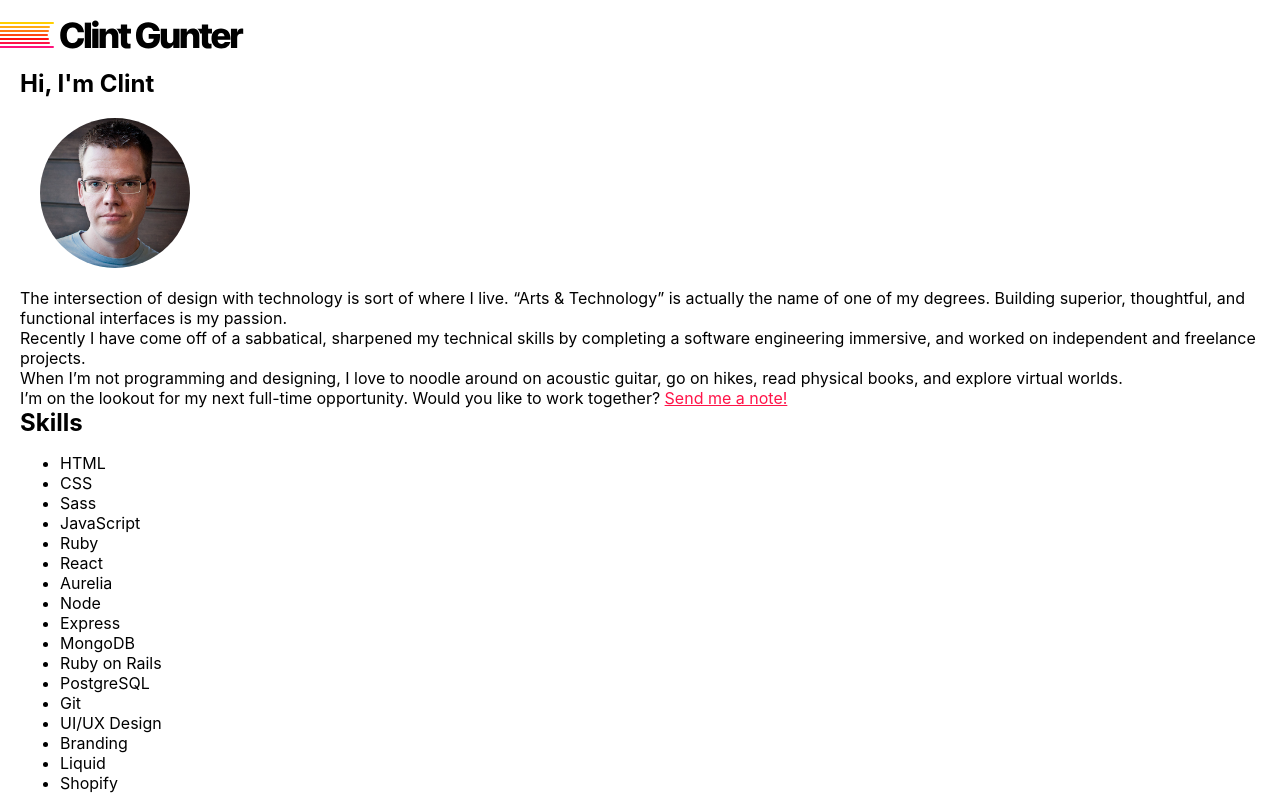
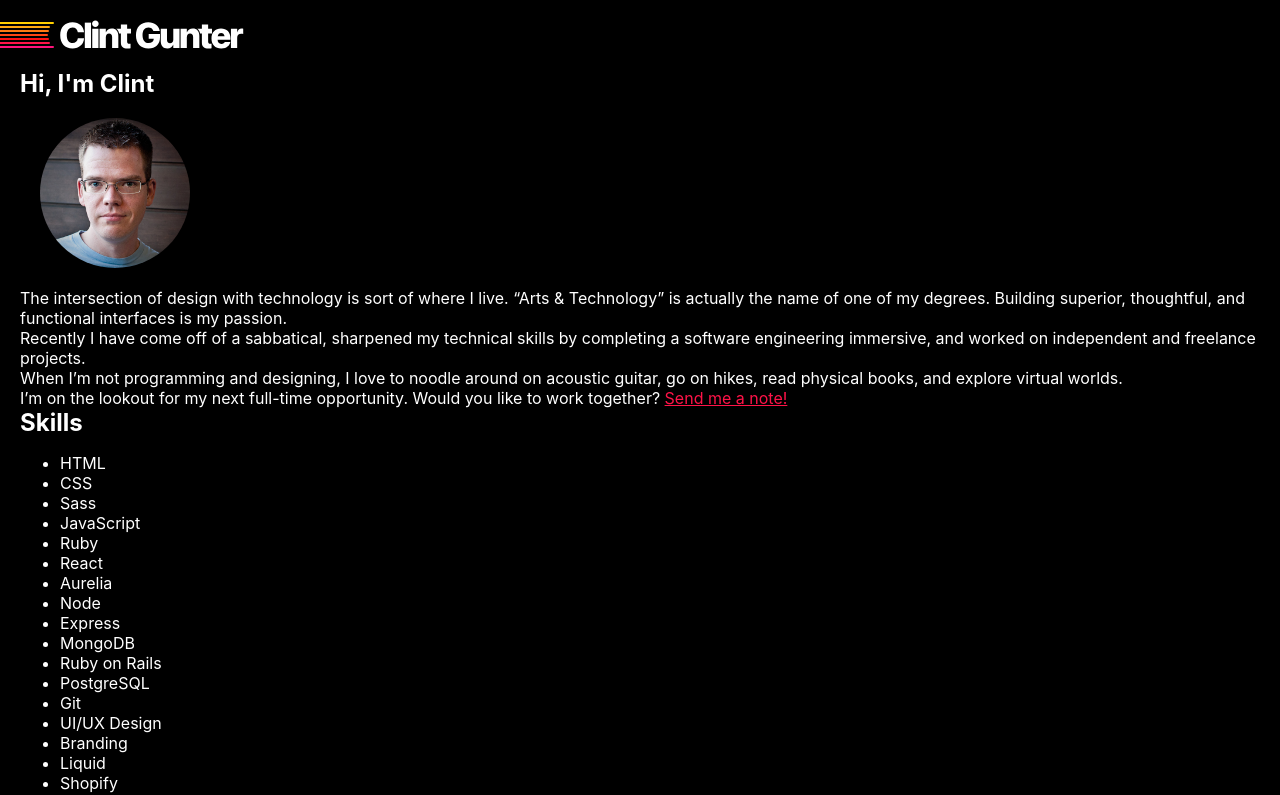
Before and after one commit to futureclint/clint, a React (Create React App) app: page / in a window 1280 px wide. Shown: the top 795 px of the page. Built offline with nearby package versions, Linux system fonts and the light colour scheme.

Commit message:
Reversed basic page styles from light mode to dark mode

```diff
--- a/src/css/app.css
+++ b/src/css/app.css
@@ -1,7 +1,7 @@
 body {
-  background-color: white;
+  background-color: black;
   font-family: -apple-system, BlinkMacSystemFont, "Helvetica Neue", sans-serif;
-  color: black;
+  color: white;
 }
 
 h1, h2, h3, h4, h5, p {
--- a/src/sass/app.sass
+++ b/src/sass/app.sass
@@ -6,9 +6,9 @@
 @use 'variables' as *
 
 body
-  background-color: white
+  background-color: black
   font-family: -apple-system, BlinkMacSystemFont, 'Helvetica Neue', sans-serif
-  color: black
+  color: white
 
 h1, h2, h3, h4, h5, p
   margin: 0
```
Also changed, not shown: src/images/clint-gunter.svg.
